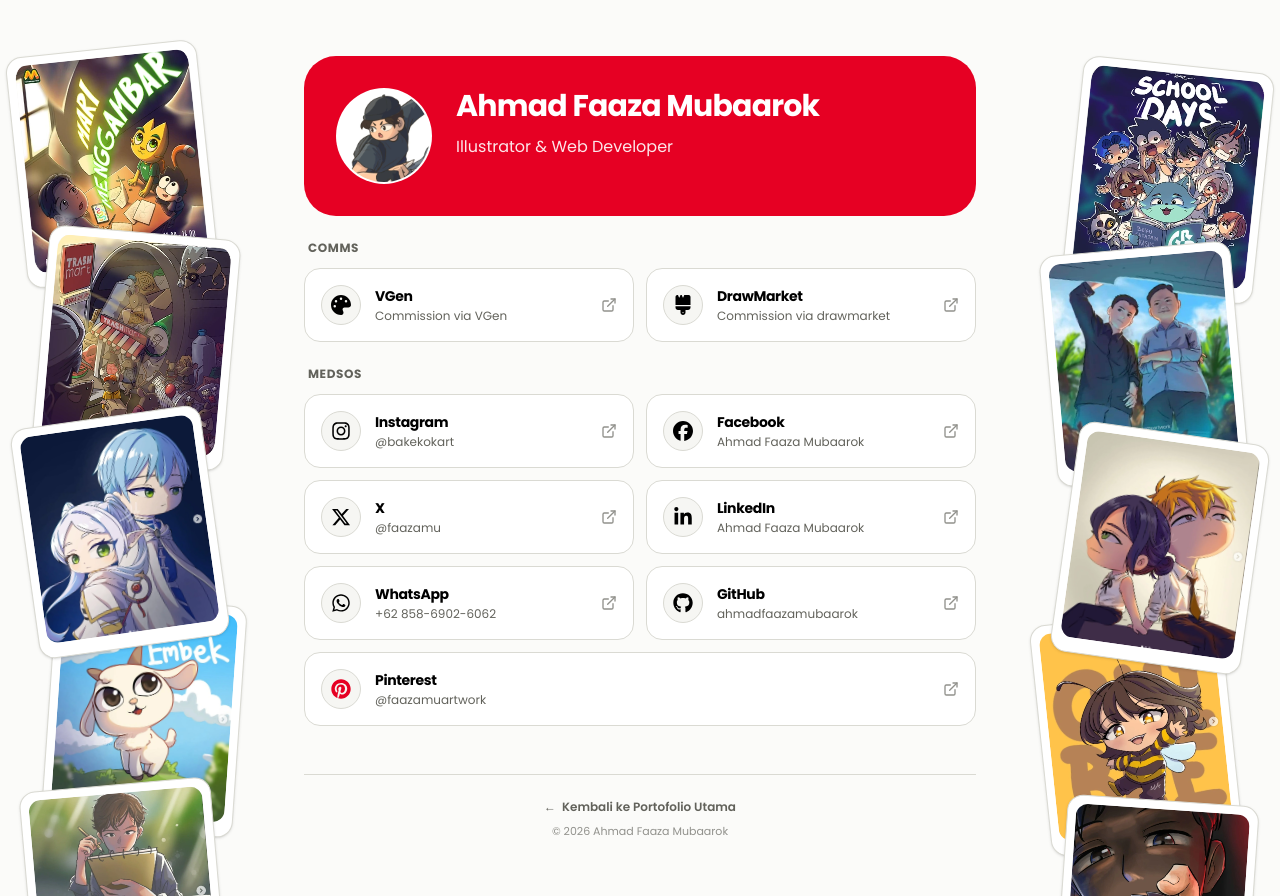
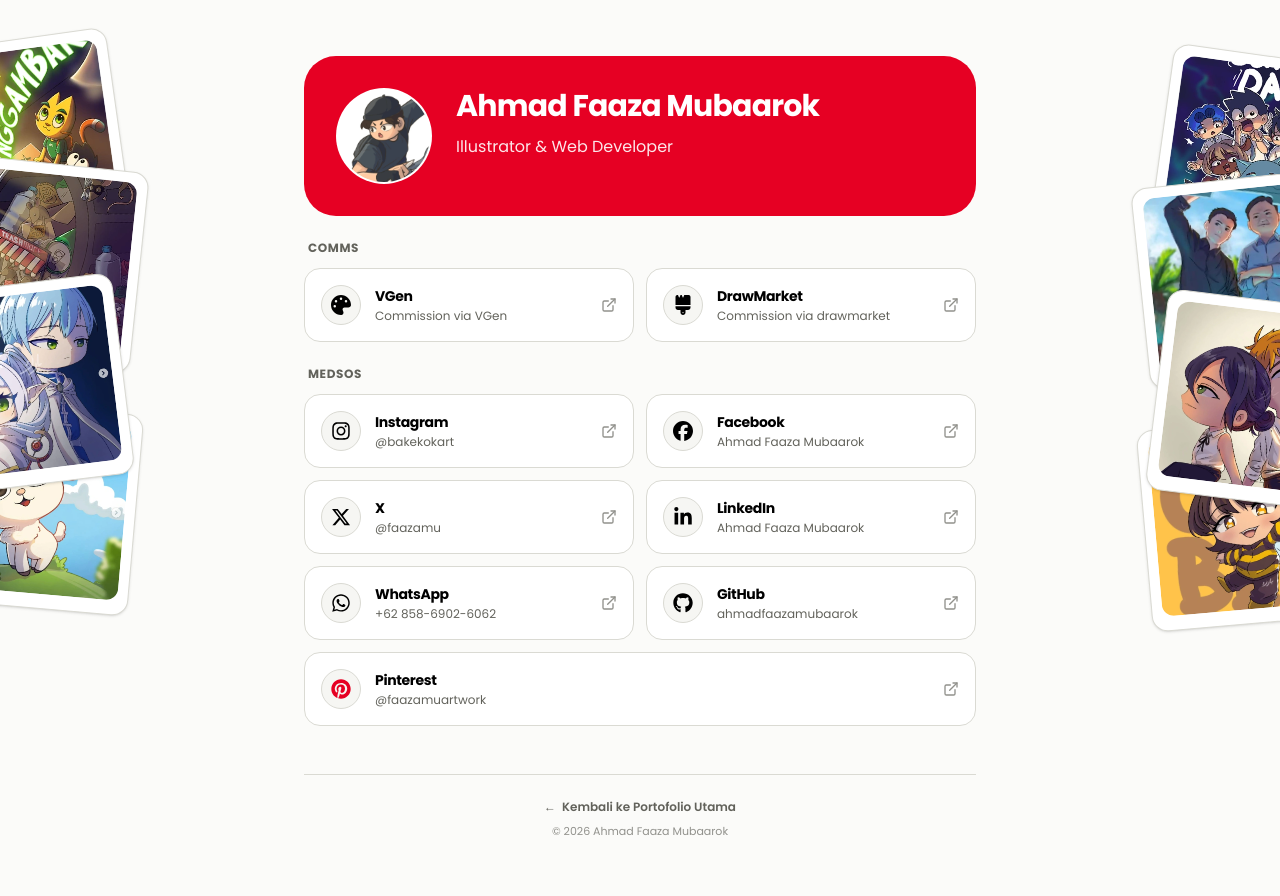
Before and after one commit to ahmadfaazamubaarok/faazamu, a React (Vite) app: page /link in a window 1280 px wide. Built offline with nearby package versions, Linux system fonts and the light colour scheme.

Commit message:
style: allow desktop artwork cards to bleed viewport and clamp stack height to footer

```diff
--- a/src/pages/LinksPage.jsx
+++ b/src/pages/LinksPage.jsx
@@ -25,20 +25,20 @@ import illu8 from '../assets/illustrationArtworks/illustrations/illustration8.we
 import illu9 from '../assets/illustrationArtworks/illustrations/illustration9.webp';
 import illu10 from '../assets/illustrationArtworks/illustrations/illustration10.webp';
 
+// 4 kartu di kiri, tumpukan rapat agar tidak melebihi tinggi footer
 const leftArtworks = [
-  { src: illu1, title: 'Artwork 1', rotate: '-rotate-[6deg]', offset: '-ml-4', z: 'z-10' },
-  { src: illu3, title: 'Artwork 3', rotate: 'rotate-[5deg]', offset: 'ml-2', z: 'z-15' },
-  { src: illu5, title: 'Artwork 5', rotate: '-rotate-[8deg]', offset: '-ml-2', z: 'z-20' },
-  { src: illu7, title: 'Artwork 7', rotate: 'rotate-[4deg]', offset: 'ml-4', z: 'z-10' },
-  { src: illu9, title: 'Artwork 9', rotate: '-rotate-[5deg]', offset: '-ml-1', z: 'z-15' },
+  { src: illu1, title: 'Artwork 1', rotate: '-rotate-[8deg]', offset: '-translate-x-2', z: 'z-10' },
+  { src: illu3, title: 'Artwork 3', rotate: 'rotate-[6deg]', offset: 'translate-x-3', z: 'z-15' },
+  { src: illu5, title: 'Artwork 5', rotate: '-rotate-[7deg]', offset: '-translate-x-1', z: 'z-20' },
+  { src: illu7, title: 'Artwork 7', rotate: 'rotate-[5deg]', offset: 'translate-x-2', z: 'z-10' },
 ];
 
+// 4 kartu di kanan, tumpukan rapat agar tidak melebihi tinggi footer
 const rightArtworks = [
-  { src: illu2, title: 'Artwork 2', rotate: 'rotate-[6deg]', offset: '-mr-4', z: 'z-10' },
-  { src: illu4, title: 'Artwork 4', rotate: '-rotate-[5deg]', offset: 'mr-2', z: 'z-15' },
-  { src: illu6, title: 'Artwork 6', rotate: 'rotate-[8deg]', offset: '-mr-2', z: 'z-20' },
-  { src: illu8, title: 'Artwork 8', rotate: '-rotate-[6deg]', offset: 'mr-4', z: 'z-10' },
-  { src: illu10, title: 'Artwork 10', rotate: 'rotate-[4deg]', offset: '-mr-1', z: 'z-15' },
+  { src: illu2, title: 'Artwork 2', rotate: 'rotate-[8deg]', offset: 'translate-x-2', z: 'z-10' },
+  { src: illu4, title: 'Artwork 4', rotate: '-rotate-[6deg]', offset: '-translate-x-3', z: 'z-15' },
+  { src: illu6, title: 'Artwork 6', rotate: 'rotate-[7deg]', offset: 'translate-x-1', z: 'z-20' },
+  { src: illu8, title: 'Artwork 8', rotate: '-rotate-[5deg]', offset: '-translate-x-2', z: 'z-10' },
 ];
 
 const allMobileArtworks = [
@@ -87,20 +87,22 @@ export default function LinksPage() {
     <div className="min-h-screen w-full bg-[#fbfbf9] text-[#33332e] font-sans antialiased relative overflow-x-hidden flex flex-col justify-between py-10 sm:py-14 px-4 selection:bg-[#f6f6f3] selection:text-[#000000]">
 
       {/* ============================================================ */}
-      {/* DESKTOP ONLY: Card Berserakan di Samping Kiri (Saling Timpa)  */}
+      {/* DESKTOP ONLY: Card Berserakan di Sisi Kiri                   */}
+      {/* Keluar dari viewport (-left-14 / -left-20)                   */}
+      {/* Tinggi tumpukan terkunci rapat agar tidak melebihi footer    */}
       {/* ============================================================ */}
-      <aside className="hidden lg:flex flex-col absolute left-2 xl:left-8 top-12 w-44 xl:w-52 pointer-events-auto select-none z-10">
+      <aside className="hidden lg:flex flex-col absolute -left-14 xl:-left-20 2xl:-left-24 top-10 w-44 xl:w-52 pointer-events-auto select-none z-10">
         {leftArtworks.map((art, idx) => (
           <div
             key={idx}
-            className={`w-40 xl:w-48 bg-[#ffffff] p-2 pb-3.5 rounded-[16px] border border-[#dadad3] shadow-sm hover:shadow-2xl hover:scale-110 hover:rotate-0 hover:z-30 transition-all duration-300 cursor-pointer ${
-              idx > 0 ? '-mt-10 xl:-mt-12' : ''
+            className={`w-44 xl:w-52 bg-[#ffffff] p-2.5 pb-3.5 rounded-[16px] border border-[#dadad3] shadow-sm hover:shadow-2xl hover:scale-110 hover:rotate-0 hover:translate-x-12 hover:z-30 transition-all duration-300 cursor-pointer ${
+              idx > 0 ? '-mt-16 xl:-mt-20' : ''
             } ${art.rotate} ${art.offset} ${art.z}`}
           >
             <img
               src={art.src}
               alt={art.title}
-              className="w-full h-44 xl:h-52 object-cover rounded-[12px] bg-[#f6f6f3]"
+              className="w-full h-36 xl:h-44 object-cover rounded-[12px] bg-[#f6f6f3]"
               loading="lazy"
             />
           </div>
@@ -108,20 +110,22 @@ export default function LinksPage() {
       </aside>
 
       {/* ============================================================ */}
-      {/* DESKTOP ONLY: Card Berserakan di Samping Kanan (Saling Timpa) */}
+      {/* DESKTOP ONLY: Card Berserakan di Sisi Kanan                  */}
+      {/* Keluar dari viewport (-right-14 / -right-20)                 */}
+      {/* Tinggi tumpukan terkunci rapat agar tidak melebihi footer    */}
       {/* ============================================================ */}
-      <aside className="hidden lg:flex flex-col absolute right-2 xl:right-8 top-16 w-44 xl:w-52 pointer-events-auto select-none z-10 items-end">
+      <aside className="hidden lg:flex flex-col absolute -right-14 xl:-right-20 2xl:-right-24 top-14 w-44 xl:w-52 pointer-events-auto select-none z-10 items-end">
         {rightArtworks.map((art, idx) => (
           <div
             key={idx}
-            className={`w-40 xl:w-48 bg-[#ffffff] p-2 pb-3.5 rounded-[16px] border border-[#dadad3] shadow-sm hover:shadow-2xl hover:scale-110 hover:rotate-0 hover:z-30 transition-all duration-300 cursor-pointer ${
-              idx > 0 ? '-mt-10 xl:-mt-12' : ''
+            className={`w-44 xl:w-52 bg-[#ffffff] p-2.5 pb-3.5 rounded-[16px] border border-[#dadad3] shadow-sm hover:shadow-2xl hover:scale-110 hover:rotate-0 hover:-translate-x-12 hover:z-30 transition-all duration-300 cursor-pointer ${
+              idx > 0 ? '-mt-16 xl:-mt-20' : ''
             } ${art.rotate} ${art.offset} ${art.z}`}
           >
             <img
               src={art.src}
               alt={art.title}
-              className="w-full h-44 xl:h-52 object-cover rounded-[12px] bg-[#f6f6f3]"
+              className="w-full h-36 xl:h-44 object-cover rounded-[12px] bg-[#f6f6f3]"
               loading="lazy"
             />
           </div>
```
